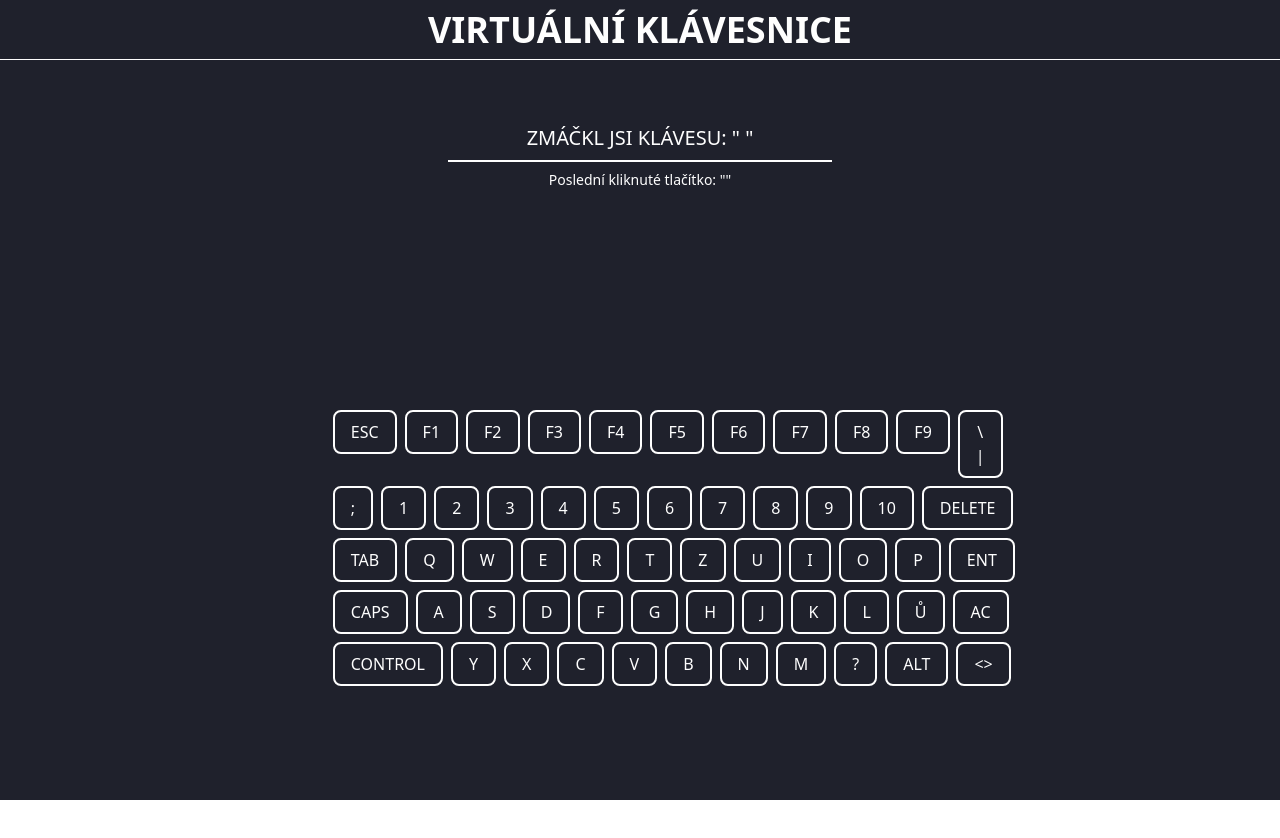
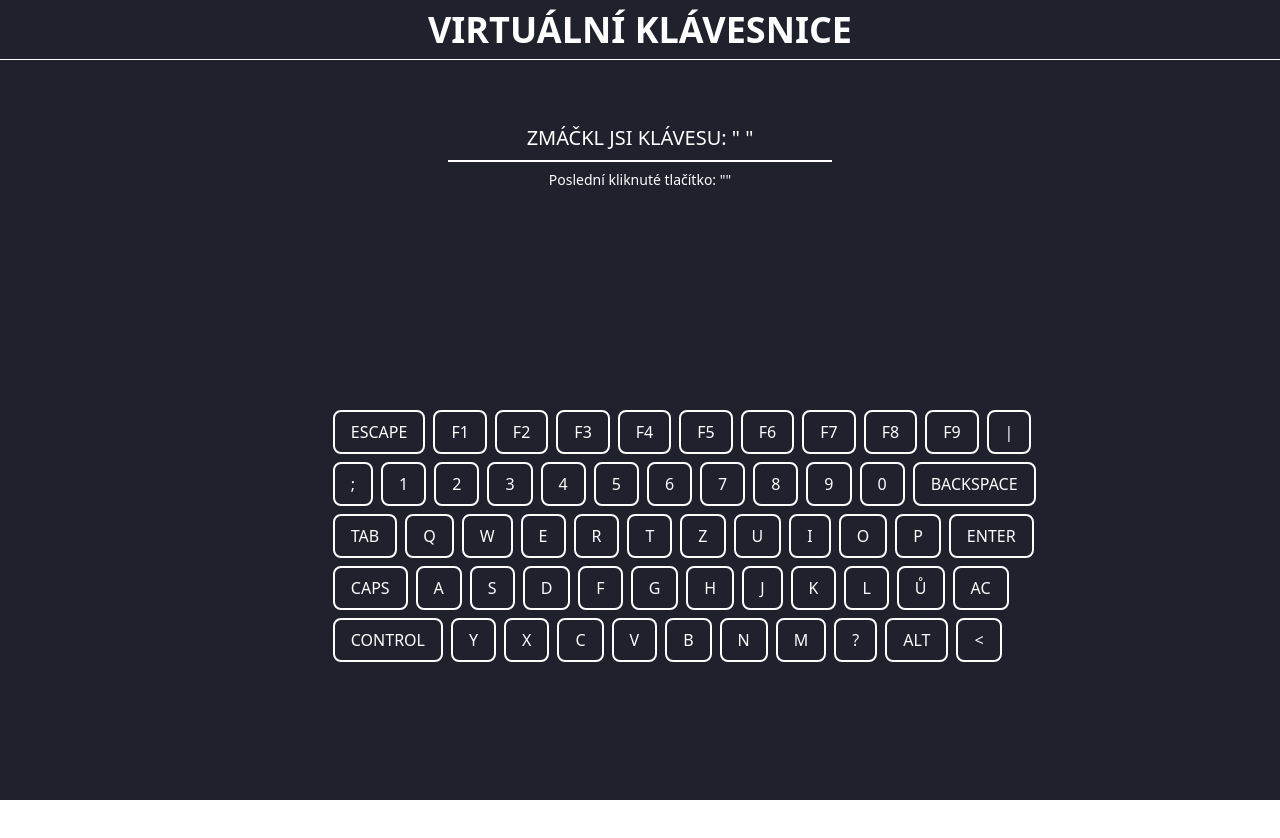
Before and after one commit to OndrejLosensky/virtual-keyboard, a React (Create React App) app: page / in a window 1280 px wide. Shown: the top 838 px of the page. Built offline with nearby package versions, Linux system fonts and the light colour scheme; the HTML template or start-up script is replaced by a standard one.

Commit message:
optimalizace funkce s tlačítkama

```diff
--- a/src/keyboard/Keyboard.js
+++ b/src/keyboard/Keyboard.js
@@ -45,12 +45,6 @@ const Keyboard = () => {
       };
     }, []);
 
-
-
-
-
-
-
     return (
         <div>
             <DisplayKey/> {/*Zobrazuje zmačknuté klávesy na fyzické klávesnice*/}
@@ -67,83 +61,65 @@ const Keyboard = () => {
 
                         {/* Vrchní řada znaků ESC - F9*/}
                         <div className="flex flex-row gap-2">
-                            <ButtonKey text="esc" isHighlighted={buttonColors["escape"]} onClick={() => handleButtonClick('escape')}/>
-                            <ButtonKey text="f1"  isHighlighted={buttonColors["f1"]} onClick={() => handleButtonClick('F1')}/>
-                            <ButtonKey text="f2"  isHighlighted={buttonColors["f2"]} onClick={() => handleButtonClick('F2')}/>
-                            <ButtonKey text="f3"  isHighlighted={buttonColors["f3"]} onClick={() => handleButtonClick('F3')}/>
-                            <ButtonKey text="f4"  isHighlighted={buttonColors["f4"]} onClick={() => handleButtonClick('F4')}/>
-                            <ButtonKey text="f5"  isHighlighted={buttonColors["f5"]} onClick={() => handleButtonClick('F5')}/>
-                            <ButtonKey text="f6"  isHighlighted={buttonColors["f6"]} onClick={() => handleButtonClick('F6')}/>
-                            <ButtonKey text="f7"  isHighlighted={buttonColors["f7"]} onClick={() => handleButtonClick('F7')}/>
-                            <ButtonKey text="f8"  isHighlighted={buttonColors["f8"]} onClick={() => handleButtonClick('F8')}/>
-                            <ButtonKey text="F9"  isHighlighted={buttonColors["f9"]} onClick={() => handleButtonClick('F9')}/>
-                            <ButtonKey text="\ |" isHighlighted={buttonColors["|"]} onClick={() => handleButtonClick('|')}/>
-
+                            {["escape", "f1", "f2", "f3", "f4", "f5", "f6","f7", "f8", "f9", "|"].map((key) => (
+                              <ButtonKey
+                                key={key}
+                                text={key}
+                                isHighlighted={buttonColors[key.toLowerCase()]}
+                                onClick={() => handleButtonClick(key.toUpperCase())}
+                                />
+                              ))}
                         </div>
 
 
                         {/* druhá řada znaků ; - DELETE*/}
                         <div className="flex flex-row gap-2">
-                            <ButtonKey text=";" isHighlighted={buttonColors[";"]} onClick={() => handleButtonClick(';')}/>
-                            <ButtonKey text="1" isHighlighted={buttonColors["1"]} onClick={() => handleButtonClick('1' || '+')}/>
-                            <ButtonKey text="2" isHighlighted={buttonColors["2"]} onClick={() => handleButtonClick('2' || 'ě')}/>
-                            <ButtonKey text="3" isHighlighted={buttonColors["3"]} onClick={() => handleButtonClick('3' || 'š')}/>
-                            <ButtonKey text="4" isHighlighted={buttonColors["4"]} onClick={() => handleButtonClick('4' || 'č')}/>
-                            <ButtonKey text="5" isHighlighted={buttonColors["5"]} onClick={() => handleButtonClick('5' || 'ř')}/>
-                            <ButtonKey text="6" isHighlighted={buttonColors["6"]} onClick={() => handleButtonClick('6' || 'ž')}/>
-                            <ButtonKey text="7" isHighlighted={buttonColors["7"]} onClick={() => handleButtonClick('7' || 'ý')}/>
-                            <ButtonKey text="8" isHighlighted={buttonColors["8"]} onClick={() => handleButtonClick('8' || 'á')}/>
-                            <ButtonKey text="9" isHighlighted={buttonColors["9"]} onClick={() => handleButtonClick('9' || 'í')}/>
-                            <ButtonKey text="10" isHighlighted={buttonColors["0"]} onClick={() => handleButtonClick('0')}/>
-                            <ButtonKey text="delete" isHighlighted={buttonColors["backspace"]} onClick={() => handleButtonClick('DELETE')}/>
+                          {[";", "1", "2", "3", "4", "5", "6","7", "8", "9", "0", "backspace"].map((key) => (
+                            <ButtonKey
+                            key={key}
+                            text={key}
+                            isHighlighted={buttonColors[key.toLowerCase()]}
+                            onClick={() => handleButtonClick(key.toUpperCase())}
+                          />
+                        ))}
                         </div>
 
                         {/* Třetí řada znaků TAB - ENTER*/}
                         <div className="flex flex-row gap-2">
-                            <ButtonKey text="Tab" isHighlighted={buttonColors["tab"]} onClick={() => handleButtonClick('TAB')}/>
-                            <ButtonKey text="Q" isHighlighted={buttonColors["q"]} onClick={() => handleButtonClick('Q')}/>
-                            <ButtonKey text="W" isHighlighted={buttonColors["w"]} onClick={() => handleButtonClick('W')}/>
-                            <ButtonKey text="E" isHighlighted={buttonColors["e"]} onClick={() => handleButtonClick('E')}/>
-                            <ButtonKey text="r" isHighlighted={buttonColors["r"]} onClick={() => handleButtonClick('R')}/>
-                            <ButtonKey text="t" isHighlighted={buttonColors["t"]} onClick={() => handleButtonClick('T')}/>
-                            <ButtonKey text="z" isHighlighted={buttonColors["z"]} onClick={() => handleButtonClick('Z')}/>
-                            <ButtonKey text="u" isHighlighted={buttonColors["u"]} onClick={() => handleButtonClick('U')}/>
-                            <ButtonKey text="i" isHighlighted={buttonColors["i"]} onClick={() => handleButtonClick('I')}/>
-                            <ButtonKey text="o" isHighlighted={buttonColors["o"]} onClick={() => handleButtonClick('O')}/>
-                            <ButtonKey text="p" isHighlighted={buttonColors["p"]} onClick={() => handleButtonClick('P')}/>
-                            <ButtonKey text="ent" isHighlighted={buttonColors["enter"]} onClick={() => handleButtonClick('ENTER')}/>
+                          {["Tab", "Q", "W", "E", "R", "T", "Z", "U", "I", "O", "P", "Enter"].map((key) => (
+                            <ButtonKey
+                              key={key}
+                              text={key}
+                              isHighlighted={buttonColors[key.toLowerCase()]}
+                              onClick={() => handleButtonClick(key.toUpperCase())}
+                            />
+                          ))}
                         </div>
 
 
                         {/* Čtvrtá řadu znaků CAPS - AC */}
                         <div className="flex flex-row gap-2">
-                            <ButtonKey text="caps" isHighlighted={buttonColors["capslock"]} onClick={() => handleButtonClick('CAPS LOCK')}/>
-                            <ButtonKey text="a" isHighlighted={buttonColors["a"]} onClick={() => handleButtonClick('A')}/>
-                            <ButtonKey text="s" isHighlighted={buttonColors["s"]} onClick={() => handleButtonClick('S')}/>
-                            <ButtonKey text="d" isHighlighted={buttonColors["d"]} onClick={() => handleButtonClick('D')}/>
-                            <ButtonKey text="f" isHighlighted={buttonColors["f"]} onClick={() => handleButtonClick('F')}/>
-                            <ButtonKey text="g" isHighlighted={buttonColors["g"]} onClick={() => handleButtonClick('G')}/>
-                            <ButtonKey text="h" isHighlighted={buttonColors["h"]} onClick={() => handleButtonClick('H')}/>
-                            <ButtonKey text="j" isHighlighted={buttonColors["j"]} onClick={() => handleButtonClick('J')}/>
-                            <ButtonKey text="k" isHighlighted={buttonColors["k"]} onClick={() => handleButtonClick('K')}/>
-                            <ButtonKey text="l" isHighlighted={buttonColors["l"]} onClick={() => handleButtonClick('L')}/>
-                            <ButtonKey text="ů" isHighlighted={buttonColors["ů"]} onClick={() => handleButtonClick('Ů')}/>
-                            <ButtonKey text="AC" isHighlighted={buttonColors["delete"]} onClick={() => handleButtonClick('AC')}/>
+                          {["caps", "a", "s", "d", "f", "g", "h", "j", "k", "l", "ů", "AC"].map((key) => (
+                            <ButtonKey
+                              key={key}
+                              text={key}
+                              isHighlighted={buttonColors[key.toLowerCase()]}
+                              onClick={() => handleButtonClick(key.toUpperCase())}
+                            />
+                          ))}
                         </div>
+
 
                         {/* Pátá řada znaků CONTROL - <>*/}
                         <div className="flex flex-row gap-2">
-                            <ButtonKey text="control" isHighlighted={buttonColors["control"]} onClick={() => handleButtonClick('CONTROL')}/>
-                            <ButtonKey text="y" isHighlighted={buttonColors["y"]} onClick={() => handleButtonClick('Y')}/>
-                            <ButtonKey text="x" isHighlighted={buttonColors["x"]} onClick={() => handleButtonClick('X')}/>
-                            <ButtonKey text="c" isHighlighted={buttonColors["c"]} onClick={() => handleButtonClick('C')}/>
-                            <ButtonKey text="v" isHighlighted={buttonColors["v"]} onClick={() => handleButtonClick('V')}/>
-                            <ButtonKey text="b" isHighlighted={buttonColors["b"]} onClick={() => handleButtonClick('B')}/>
-                            <ButtonKey text="n" isHighlighted={buttonColors["n"]} onClick={() => handleButtonClick('N')}/>
-                            <ButtonKey text="m" isHighlighted={buttonColors["m"]} onClick={() => handleButtonClick('M')}/>
-                            <ButtonKey text="?" isHighlighted={buttonColors["?"]} onClick={() => handleButtonClick('?')}/>
-                            <ButtonKey text="alt" isHighlighted={buttonColors["alt"]} onClick={() => handleButtonClick('ALT')}/>
-                            <ButtonKey text="<>" isHighlighted={buttonColors["<"]} onClick={() => handleButtonClick('<')}/>
+                          {["control", "y", "x", "c", "v", "b", "n", "m", "?", "alt", "<"].map((key) => (
+                            <ButtonKey
+                              key={key}
+                              text={key}
+                              isHighlighted={buttonColors[key.toLowerCase()]}
+                              onClick={() => handleButtonClick(key.toUpperCase())}
+                            />
+                          ))}
                         </div>
 
                         {/* Poslední řada znaků FN - OPTION*/}
```
